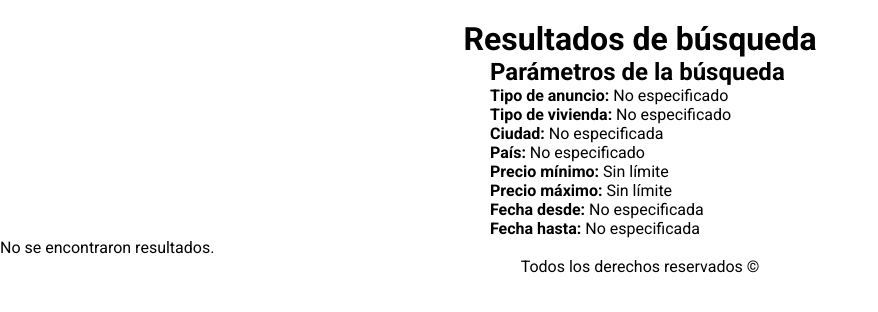
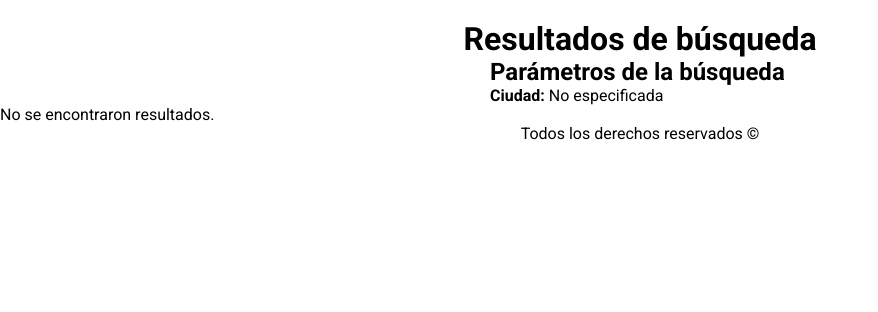
Before and after one commit to dariowest/daw, a PHP site: page /views/res_busqueda.php in a window 1280 px wide. Shown: the part 169-481 px from the top of the page, without its empty margins (0-878 px from the left). Run offline with PHP 8.4, Linux system fonts and the light colour scheme; data comes from the database, SQL or seed files in the repository; data that the repository does not hold is empty.

Commit message:
añado lo de la busqueda rápida

```diff
--- a/views/res_busqueda.php
+++ b/views/res_busqueda.php
@@ -38,10 +38,10 @@
       die("Error al conectar a la base de datos: " . $mysqli->connect_error);
   }
 
-  // Capturar parámetros del formulario
+  // Capturar parámetros del formulario (POST y GET combinados)
   $tipoAnuncio = isset($_POST['tipoAnuncio']) ? trim($_POST['tipoAnuncio']) : '';
   $tipoVivienda = isset($_POST['tipoVivienda']) ? trim($_POST['tipoVivienda']) : '';
-  $ciudad = isset($_POST['ciudad']) ? trim($_POST['ciudad']) : '';
+  $ciudad = isset($_POST['ciudad']) ? trim($_POST['ciudad']) : (isset($_GET['ciudad']) ? trim($_GET['ciudad']) : '');
   $pais = isset($_POST['pais']) ? trim($_POST['pais']) : '';
   $precMin = isset($_POST['precMin']) && $_POST['precMin'] !== '' ? (float) trim($_POST['precMin']) : null;
   $precMax = isset($_POST['precMax']) && $_POST['precMax'] !== '' ? (float) trim($_POST['precMax']) : null;
@@ -100,14 +100,7 @@
     <h1>Resultados de búsqueda</h1>
     <article id="datos">
       <h2>Parámetros de la búsqueda</h2>
-      <p><strong>Tipo de anuncio:</strong> <?= htmlspecialchars($tipoAnuncio ?: 'No especificado') ?></p>
-      <p><strong>Tipo de vivienda:</strong> <?= htmlspecialchars($tipoVivienda ?: 'No especificado') ?></p>
       <p><strong>Ciudad:</strong> <?= htmlspecialchars($ciudad ?: 'No especificada') ?></p>
-      <p><strong>País:</strong> <?= htmlspecialchars($pais ?: 'No especificado') ?></p>
-      <p><strong>Precio mínimo:</strong> <?= htmlspecialchars($precMin !== null ? $precMin : 'Sin límite') ?></p>
-      <p><strong>Precio máximo:</strong> <?= htmlspecialchars($precMax !== null ? $precMax : 'Sin límite') ?></p>
-      <p><strong>Fecha desde:</strong> <?= htmlspecialchars($fechaInicio ?: 'No especificada') ?></p>
-      <p><strong>Fecha hasta:</strong> <?= htmlspecialchars($fechaFin ?: 'No especificada') ?></p>
     </article>
 
     <section>
```
